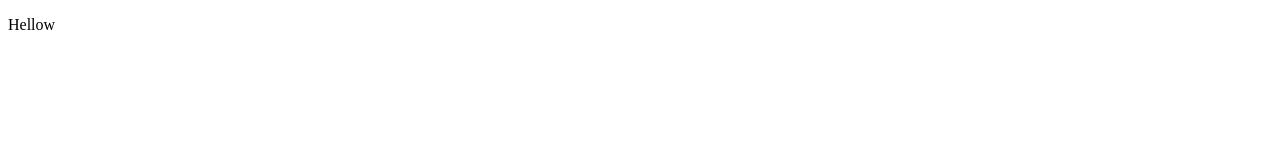
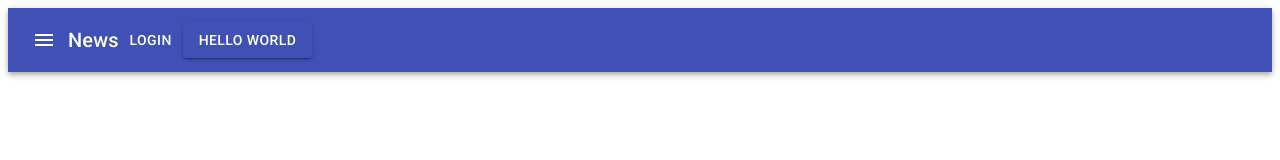
Before and after one commit to kjkasi/materialui, a React app: page / in a window 1280 px wide. Built offline with nearby package versions, Linux system fonts and the light colour scheme.

Commit message:
AppBar и тд

```diff
--- a/package.json
+++ b/package.json
@@ -6,6 +6,8 @@
     "start": "node ./bin/www"
   },
   "dependencies": {
+    "@material-ui/core": "^4.9.5",
+    "@material-ui/icons": "^4.9.1",
     "cookie-parser": "~1.4.4",
     "debug": "~2.6.9",
     "express": "^4.16.4",
--- /dev/null
+++ b/src/components/app/app.js
@@ -0,0 +1,37 @@
+import React from 'react';
+
+import Button from '@material-ui/core/Button';
+import AppBar from '@material-ui/core/AppBar';
+import Toolbar from '@material-ui/core/Toolbar';
+import Typography from '@material-ui/core/Typography';
+import IconButton from '@material-ui/core/IconButton';
+import MenuIcon from '@material-ui/icons/Menu';
+
+import './app.css';
+
+const App = () => {
+    return (
+      <div>
+        <AppBar position="static">
+            <Toolbar>
+                <IconButton edge="start"
+                            color="inherit"
+                            aria-label="menu">
+                    <MenuIcon />
+                </IconButton>
+                <Typography variant="h6">
+                    News
+                </Typography>
+                <Button color="inherit">
+                    Login
+                </Button>
+                <Button variant="contained" color="primary">
+                    Hello World
+                </Button>
+            </Toolbar>
+        </AppBar>
+      </div>
+    );
+  };
+
+  export default App;
--- /dev/null
+++ b/src/components/app/index.js
@@ -0,0 +1,3 @@
+import App from './app';
+
+export default App;
--- a/src/index.html
+++ b/src/index.html
@@ -4,6 +4,8 @@
     <meta charset="utf-8">
     <meta name="viewport"
           content="width=device-width">
+    <link rel="stylesheet"
+          href="https://fonts.googleapis.com/css?family=Roboto:300,400,500,700&display=swap" />
     <title>index.html</title>
   </head>
   <body>
--- a/src/index.js
+++ b/src/index.js
@@ -1,7 +1,7 @@
 import React from 'react';
 import ReactDOM from 'react-dom';
 
-const App = () => <p>Hellow</p>
+import App from './components/app';
 
 ReactDOM.render(<App />,
   document.getElementById('root'));
```
Also changed, not shown: src/components/app/app.css (added), 1 other file.
